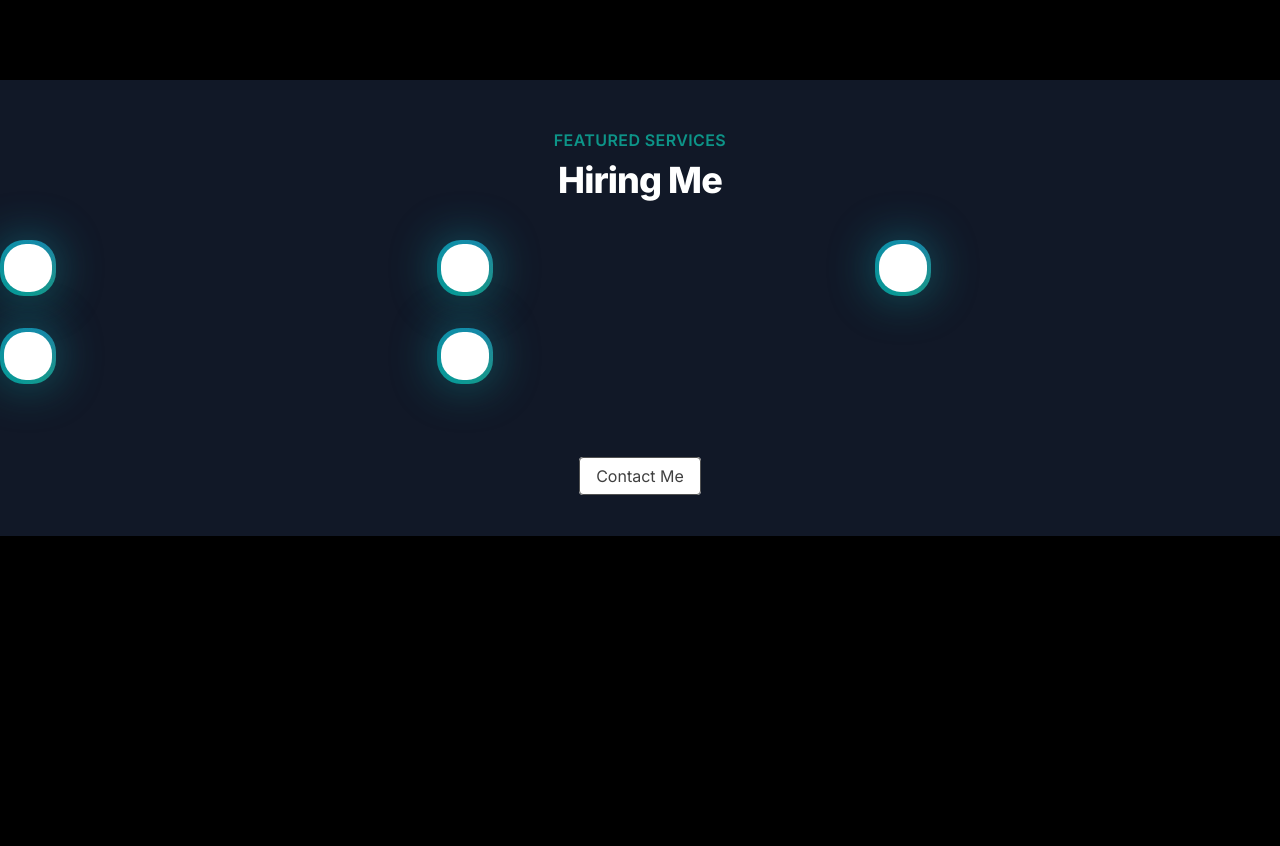
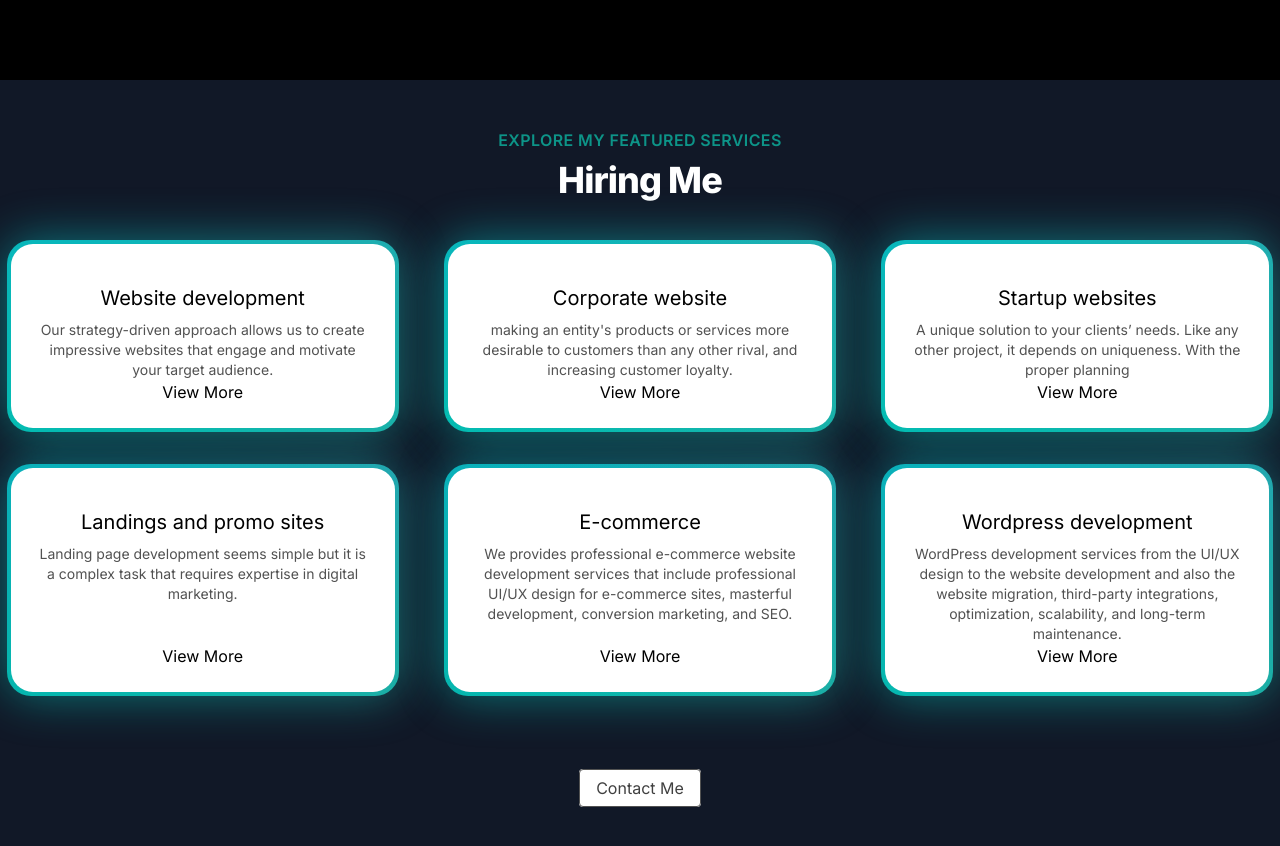
Before and after one commit to Nasir-Saeed/next-js-website, a Next.js app: page / in a window 1280 px wide. Shown: the part 560-1406 px from the top of the page. Before the commit the page ends 1096 px from the top, so only its background shows below. Built offline with nearby package versions, Linux system fonts and the light colour scheme.

Commit message:
update files

```diff
--- a/src/components/CardSection.tsx
+++ b/src/components/CardSection.tsx
@@ -15,16 +15,16 @@ interface Service {
 }
 
 function Card() {
-
-  const featuredServices = serviceDetail.services.filter((service:Service) => service.isFeatured);
-
+  const featuredServices = serviceDetail.services.filter(
+    (service: Service) => service.isFeatured
+  );
 
   return (
     <div className="py-12 bg-gray-900">
       <div>
         <div className="text-center">
           <h2 className="text-base text-teal-600 font-semibold tracking-wide uppercase">
-            Featured Services
+            Explore My Featured Services
           </h2>
           <p className="mt-2 text-3xl leading-8 font-extrabold tracking-tight text-white sm:text-4xl">
             Hiring Me
@@ -33,11 +33,18 @@ function Card() {
       </div>
       <div className="mt-10">
         <div className="grid grid-cols-1 sm:grid-cols-2 lg:grid-cols-3 gap-8 justify-center">
-          {featuredServices.map((service:Service) => (
-            <div key={service.id} className="flex justify-cenetr">
+          {featuredServices.map((service: Service) => (
+            <div key={service.id} className="flex justify-center">
               <BackgroundGradient className="flex flex-col rounded-[22px] bg-white dark:bg-zinc-900 overflow-hidden h-full max-w-sm">
                 <div className="p-4 sm:p-6 flex flex-col items-center text-center flex-grow">
-
+                  <p className="text-lg sm:text-xl text-black mt-4 mb-2 dark:text-neutral-200">
+                    {service.title}
+                  </p>
+                  <p className="text-sm text-neutral-600 dark:text-neutral-400 flex-grow">
+                    {service.description}
+                  </p>
+                  <Link href={`/`} className="text-black">View More</Link>
+                  {/* <Link href={`/services/${service.slug}`}>View More</Link> */}
                 </div>
               </BackgroundGradient>
             </div>
@@ -46,7 +53,7 @@ function Card() {
       </div>
       <div className="mt-20 text-center">
         <Link
-          href={"/"}
+          href={"https://nasir-saeed-portfolio.netlify.app/img/cv/resume.pdf"}
           className="px-4 py-2 rounded border border-neutral-600 text-neutral-700 bg-white hover:bg-gray-100 transition duration-200"
         >
           Contact Me
--- a/src/components/Navbar.tsx
+++ b/src/components/Navbar.tsx
@@ -1,11 +1,6 @@
 "use client";
 import React, { useState } from "react";
-import {
-  HoveredLink,
-  Menu,
-  MenuItem,
-  ProductItem,
-} from "@/components/ui/navbar-menu";
+import { HoveredLink, Menu, MenuItem } from "@/components/ui/navbar-menu";
 import { cn } from "@/utils/cn";
 import Link from "next/link";
 
@@ -24,12 +19,14 @@ function Navbar({ className }: { className?: string }) {
             item="Home"
           ></MenuItem>
         </Link>
-        <MenuItem setActive={setActive} active={active} item="Our Courses">
+        <MenuItem setActive={setActive} active={active} item="Our Services">
           <div className="flex flex-col space-y-4 text-sm">
-            <HoveredLink href="/">Web Development</HoveredLink>
-            <HoveredLink href="/">Interface Design</HoveredLink>
-            <HoveredLink href="/">Search Engine Optimization</HoveredLink>
-            <HoveredLink href="/">Branding</HoveredLink>
+            <HoveredLink href="/">Website development</HoveredLink>
+            <HoveredLink href="/">Corporate website</HoveredLink>
+            <HoveredLink href="/">Startup websites</HoveredLink>
+            <HoveredLink href="/">Landings and promo sites</HoveredLink>
+            <HoveredLink href="/">E-commerce</HoveredLink>
+            <HoveredLink href="/">Wordpress development</HoveredLink>
           </div>
         </MenuItem>
       </Menu>
--- a/src/data/our_services.json
+++ b/src/data/our_services.json
@@ -2,9 +2,9 @@
     "services": [
       {
         "id": 1,
-        "title": "Guitar Fundamentals",
+        "title": "Website development",
         "slug": "guitar-fundamentals",
-        "description": "Learn the basics of playing guitar with our comprehensive beginner's course.",
+        "description": "Our strategy-driven approach allows us to create impressive websites that engage and motivate your target audience.",
         "price": 99.99,
         "instructor": "John Doe",
         "isFeatured": true,
@@ -12,19 +12,19 @@
       },
       {
         "id": 2,
-        "title": "Piano for Beginners",
+        "title": "Corporate website",
         "slug": "piano-for-beginners",
-        "description": "Start your musical journey with foundational piano skills taught by expert instructors.",
+        "description": "making an entity's products or services more desirable to customers than any other rival, and increasing customer loyalty.",
         "price": 109.99,
         "instructor": "Jane Smith",
-        "isFeatured": false,
+        "isFeatured": true,
         "image": "/courses/piano.jpg"
       },
       {
         "id": 3,
-        "title": "Advanced Vocal Techniques",
+        "title": "Startup websites",
         "slug": "advanced-vocal-techniques",
-        "description": "Enhance your singing with advanced vocal techniques for intermediate to advanced learners.",
+        "description": "A unique solution to your clients’ needs. Like any other project, it depends on uniqueness. With the proper planning",
         "price": 119.99,
         "instructor": "Emily Johnson",
         "isFeatured": true,
@@ -32,29 +32,29 @@
       },
       {
         "id": 4,
-        "title": "Drumming Mastery",
+        "title": "Landings and promo sites",
         "slug": "drumming-mastery",
-        "description": "Master the drums with our comprehensive course covering all skill levels.",
+        "description": "Landing page development seems simple but it is a complex task that requires expertise in digital marketing.",
         "price": 129.99,
         "instructor": "Mike Brown",
-        "isFeatured": false,
+        "isFeatured": true,
         "image": "/courses/drumming.jpg"
       },
       {
         "id": 5,
-        "title": "Jazz Improvisation",
+        "title": "E-commerce",
         "slug": "jazz-improvisation",
-        "description": "Learn the art of jazz improvisation with this course designed for all levels.",
+        "description": "We provides professional e-commerce website development services that include professional UI/UX design for e-commerce sites, masterful development, conversion marketing, and SEO.",
         "price": 139.99,
         "instructor": "Chris Davis",
-        "isFeatured": false,
+        "isFeatured": true,
         "image": "/courses/jazz.jpg"
       },
       {
         "id": 6,
-        "title": "Music Production Fundamentals",
+        "title": " Wordpress development",
         "slug": "music-production-fundamentals",
-        "description": "Dive into music production with this introductory course on the basics of sound engineering and mixing.",
+        "description": "WordPress development services from the UI/UX design to the website development and also the website migration, third-party integrations, optimization, scalability, and long-term maintenance.",
         "price": 149.99,
         "instructor": "Alex Wilson",
         "isFeatured": true,
@@ -77,7 +77,7 @@
         "description": "Create compelling electronic music with our course designed for beginners to advanced users.",
         "price": 169.99,
         "instructor": "Luke Harris",
-        "isFeatured": true,
+        "isFeatured": false,
         "image": "/courses/music-prod.jpg"
       },
       {
@@ -97,7 +97,7 @@
         "description": "Discover the techniques of blues guitar to add soul and depth to your playing.",
         "price": 189.99,
         "instructor": "Ethan Moore",
-        "isFeatured": true,
+        "isFeatured": false,
         "image": "/courses/blues.jpg"
       }
     ]
```
